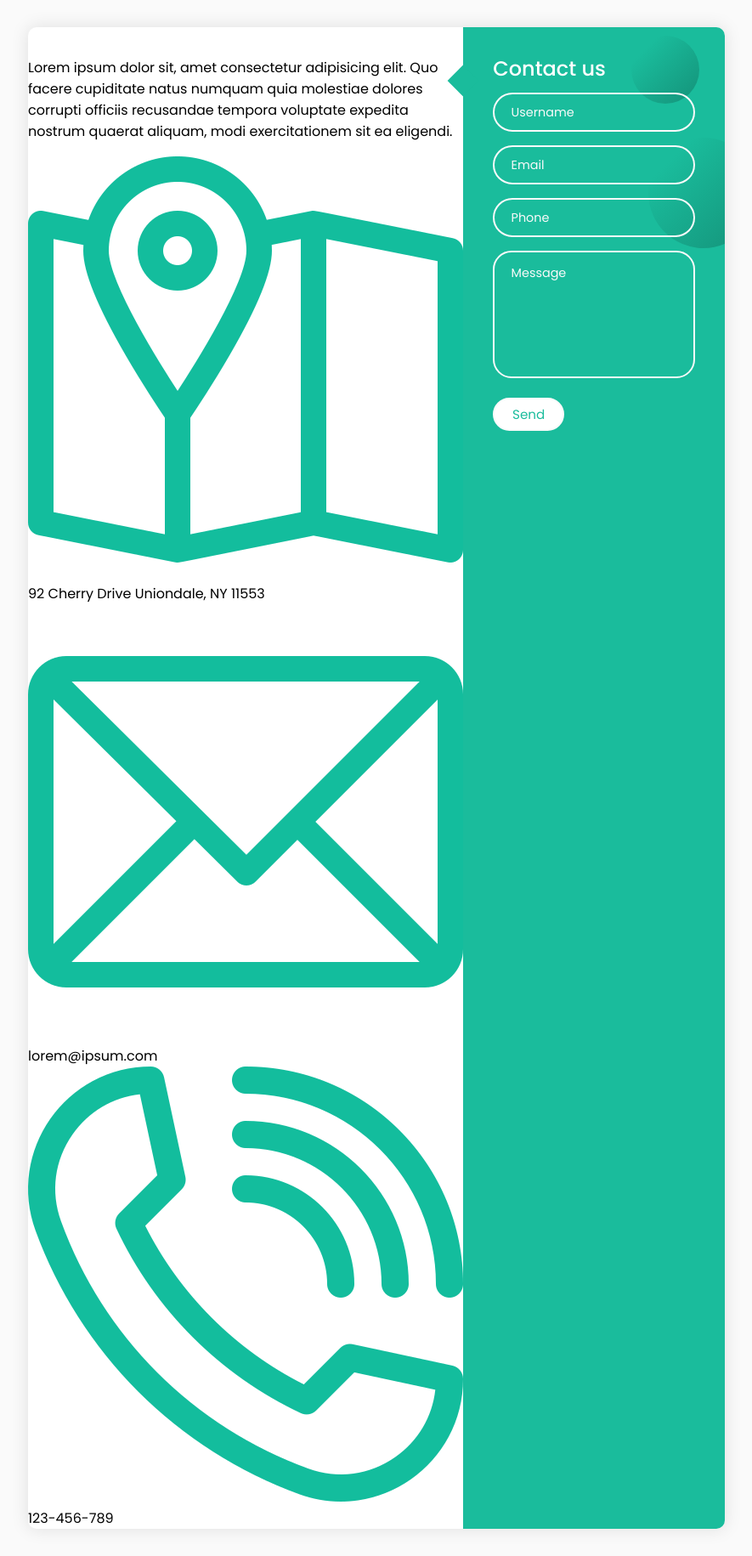
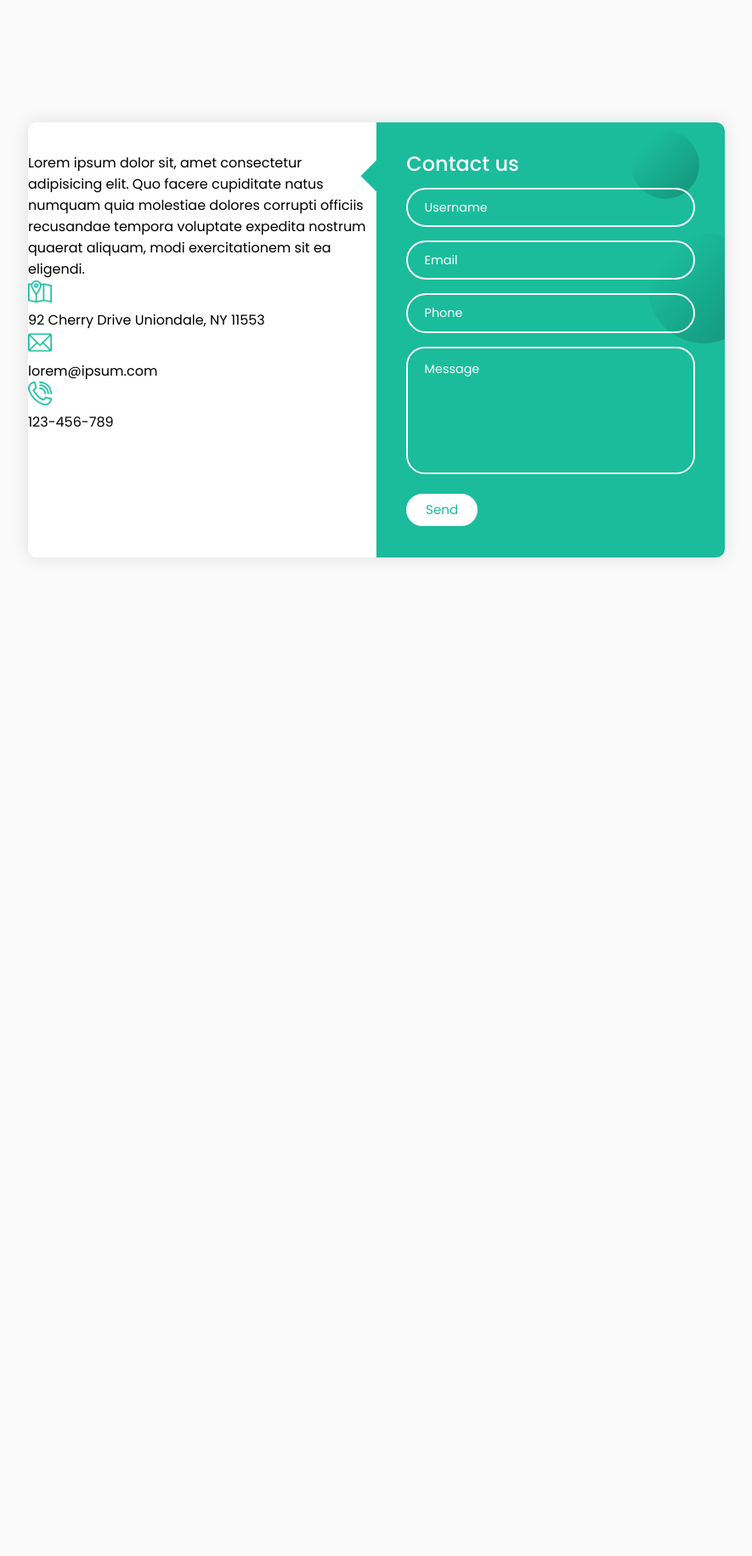
Before and after one commit to baylagas/ese-progra2-contact-form, a Flask app: page / in a window 1280 px wide. Shown: the whole page at 85% size, without its empty margins (197-1082 px from the left). After the commit the page ends 657 px from the top, so only its background shows below. Run offline with Flask 2, Linux system fonts and the light colour scheme; some libraries are stand-ins or nearby versions.

Commit message:
add class icon tag in css

```diff
--- a/static/style.css
+++ b/static/style.css
@@ -197,3 +197,7 @@ textarea.input{
     width:50%;
     opacity: 1;
 }
+
+.icon{
+    width:28px;
+}
```
